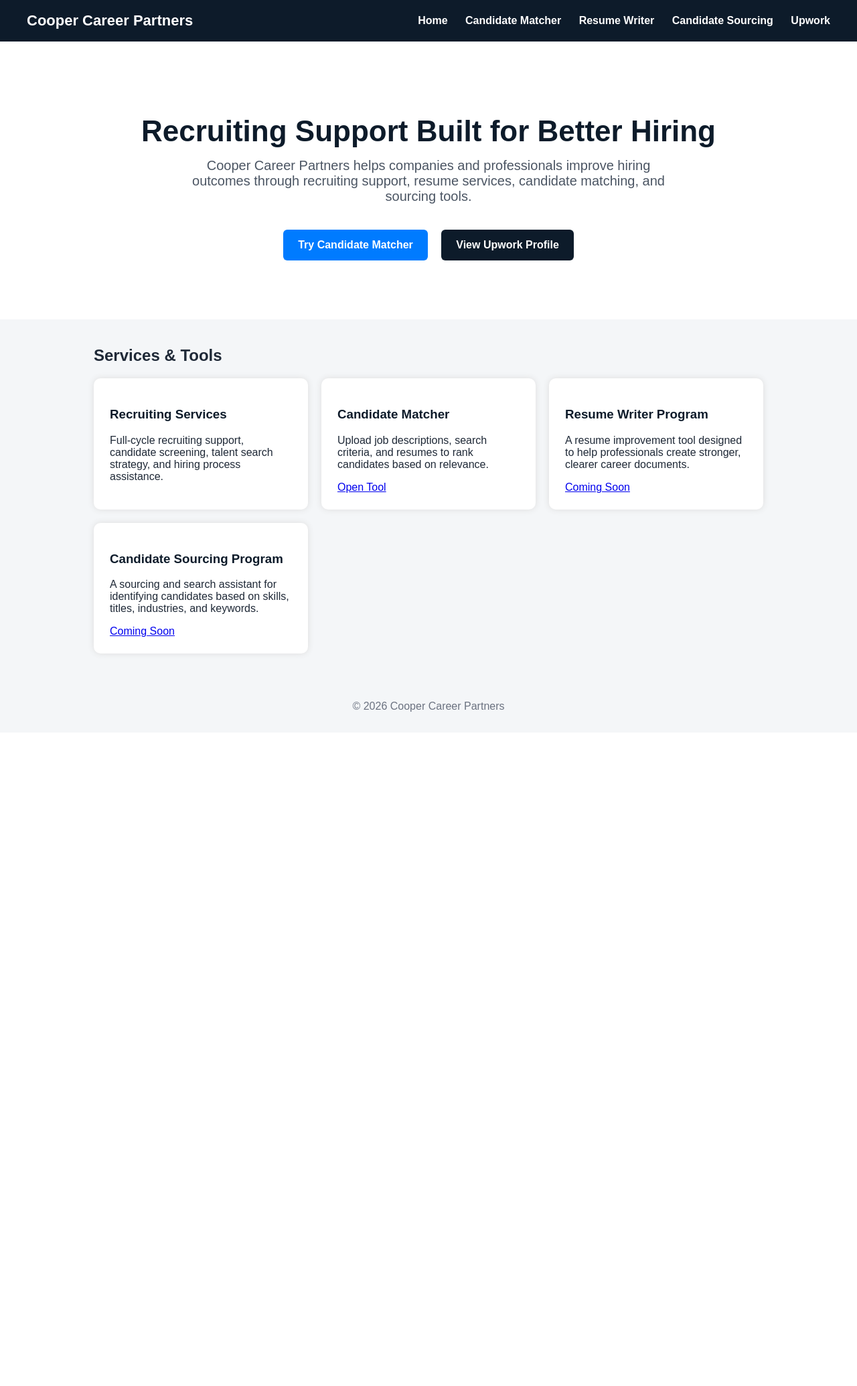
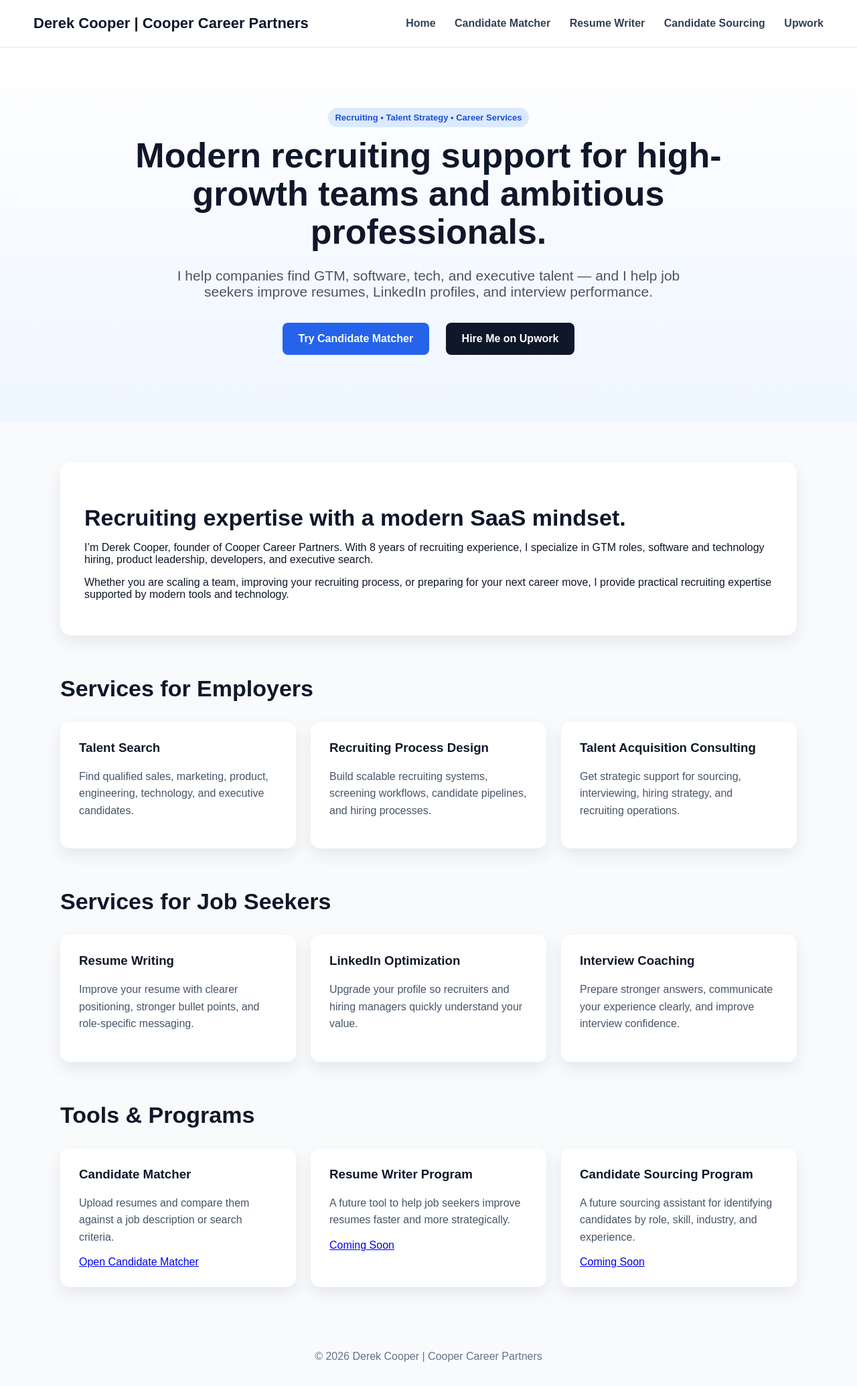
Before and after one commit to CooperCareerPartners/document-ranker, a Flask app: page / in a window 1280 px wide. Shown: the whole page at 67% size. Before the commit the page ends 1063 px from the top, so only its background shows below. Run offline with Flask 3, Linux system fonts and the light colour scheme.

Commit message:
update modern homepage

```diff
--- a/templates/home.html
+++ b/templates/home.html
@@ -1,29 +1,34 @@
 <!DOCTYPE html>
 <html>
 <head>
-    <title>Cooper Career Partners</title>
+    <title>Derek Cooper | Cooper Career Partners</title>
     <style>
-        body { font-family: Arial, sans-serif; margin: 0; background: #f4f6f8; color: #1f2937; }
-        nav { background: #0d1b2a; padding: 18px 40px; display: flex; justify-content: space-between; align-items: center; }
-        nav a { color: white; text-decoration: none; margin-left: 22px; font-weight: bold; }
-        .brand { color: white; font-size: 22px; font-weight: bold; }
-        .hero { padding: 80px 40px; text-align: center; background: white; }
-        .hero h1 { font-size: 44px; margin-bottom: 15px; color: #0d1b2a; }
-        .hero p { font-size: 20px; max-width: 750px; margin: auto; color: #4b5563; }
-        .buttons { margin-top: 30px; }
-        .button { display: inline-block; padding: 14px 22px; background: #007bff; color: white; text-decoration: none; border-radius: 6px; margin: 8px; font-weight: bold; }
-        .button.secondary { background: #0d1b2a; }
-        .section { max-width: 1000px; margin: 40px auto; padding: 0 25px; }
-        .cards { display: grid; grid-template-columns: repeat(auto-fit, minmax(240px, 1fr)); gap: 20px; }
-        .card { background: white; padding: 24px; border-radius: 10px; box-shadow: 0 0 10px #ddd; }
-        .card h3 { color: #0d1b2a; }
-        footer { text-align: center; padding: 30px; color: #6b7280; }
+        body { margin: 0; font-family: Arial, sans-serif; background: #f8fafc; color: #0f172a; }
+        nav { display: flex; justify-content: space-between; align-items: center; padding: 22px 50px; background: white; border-bottom: 1px solid #e5e7eb; }
+        .brand { font-weight: 800; font-size: 22px; }
+        nav a { margin-left: 24px; text-decoration: none; color: #334155; font-weight: 600; }
+        .hero { padding: 90px 50px; text-align: center; background: linear-gradient(180deg, #ffffff, #eef6ff); }
+        .hero h1 { font-size: 52px; max-width: 900px; margin: auto; line-height: 1.1; }
+        .hero p { font-size: 21px; max-width: 760px; margin: 24px auto; color: #475569; }
+        .button { display: inline-block; margin: 10px; padding: 15px 24px; border-radius: 8px; text-decoration: none; font-weight: 700; }
+        .primary { background: #2563eb; color: white; }
+        .secondary { background: #0f172a; color: white; }
+        .section { max-width: 1100px; margin: 60px auto; padding: 0 30px; }
+        .section h2 { font-size: 34px; margin-bottom: 15px; }
+        .grid { display: grid; grid-template-columns: repeat(auto-fit, minmax(260px, 1fr)); gap: 22px; margin-top: 30px; }
+        .card { background: white; padding: 28px; border-radius: 14px; box-shadow: 0 10px 25px rgba(15, 23, 42, 0.08); }
+        .card h3 { margin-top: 0; color: #0f172a; }
+        .card p { color: #475569; line-height: 1.6; }
+        .tag { display: inline-block; background: #dbeafe; color: #1d4ed8; padding: 7px 10px; border-radius: 999px; font-size: 13px; font-weight: 700; margin-bottom: 14px; }
+        .about { background: white; border-radius: 16px; padding: 36px; box-shadow: 0 10px 25px rgba(15, 23, 42, 0.08); }
+        footer { text-align: center; padding: 35px; color: #64748b; }
     </style>
 </head>
+
 <body>
 
 <nav>
-    <div class="brand">Cooper Career Partners</div>
+    <div class="brand">Derek Cooper | Cooper Career Partners</div>
     <div>
         <a href="/">Home</a>
         <a href="/candidate-matcher">Candidate Matcher</a>
@@ -33,50 +38,90 @@
     </div>
 </nav>
 
-<div class="hero">
-    <h1>Recruiting Support Built for Better Hiring</h1>
+<section class="hero">
+    <div class="tag">Recruiting • Talent Strategy • Career Services</div>
+    <h1>Modern recruiting support for high-growth teams and ambitious professionals.</h1>
     <p>
-        Cooper Career Partners helps companies and professionals improve hiring outcomes through recruiting support,
-        resume services, candidate matching, and sourcing tools.
+        I help companies find GTM, software, tech, and executive talent — and I help job seekers improve resumes,
+        LinkedIn profiles, and interview performance.
     </p>
+    <a class="button primary" href="/candidate-matcher">Try Candidate Matcher</a>
+    <a class="button secondary" href="/upwork" target="_blank">Hire Me on Upwork</a>
+</section>
 
-    <div class="buttons">
-        <a class="button" href="/candidate-matcher">Try Candidate Matcher</a>
-        <a class="button secondary" href="/upwork" target="_blank">View Upwork Profile</a>
+<section class="section">
+    <div class="about">
+        <h2>Recruiting expertise with a modern SaaS mindset.</h2>
+        <p>
+            I’m Derek Cooper, founder of Cooper Career Partners. With 8 years of recruiting experience, I specialize in
+            GTM roles, software and technology hiring, product leadership, developers, and executive search.
+        </p>
+        <p>
+            Whether you are scaling a team, improving your recruiting process, or preparing for your next career move,
+            I provide practical recruiting expertise supported by modern tools and technology.
+        </p>
     </div>
-</div>
+</section>
 
-<div class="section">
-    <h2>Services & Tools</h2>
+<section class="section">
+    <h2>Services for Employers</h2>
+    <div class="grid">
+        <div class="card">
+            <h3>Talent Search</h3>
+            <p>Find qualified sales, marketing, product, engineering, technology, and executive candidates.</p>
+        </div>
+        <div class="card">
+            <h3>Recruiting Process Design</h3>
+            <p>Build scalable recruiting systems, screening workflows, candidate pipelines, and hiring processes.</p>
+        </div>
+        <div class="card">
+            <h3>Talent Acquisition Consulting</h3>
+            <p>Get strategic support for sourcing, interviewing, hiring strategy, and recruiting operations.</p>
+        </div>
+    </div>
+</section>
 
-    <div class="cards">
+<section class="section">
+    <h2>Services for Job Seekers</h2>
+    <div class="grid">
         <div class="card">
-            <h3>Recruiting Services</h3>
-            <p>Full-cycle recruiting support, candidate screening, talent search strategy, and hiring process assistance.</p>
+            <h3>Resume Writing</h3>
+            <p>Improve your resume with clearer positioning, stronger bullet points, and role-specific messaging.</p>
         </div>
+        <div class="card">
+            <h3>LinkedIn Optimization</h3>
+            <p>Upgrade your profile so recruiters and hiring managers quickly understand your value.</p>
+        </div>
+        <div class="card">
+            <h3>Interview Coaching</h3>
+            <p>Prepare stronger answers, communicate your experience clearly, and improve interview confidence.</p>
+        </div>
+    </div>
+</section>
 
+<section class="section">
+    <h2>Tools & Programs</h2>
+    <div class="grid">
         <div class="card">
             <h3>Candidate Matcher</h3>
-            <p>Upload job descriptions, search criteria, and resumes to rank candidates based on relevance.</p>
-            <a href="/candidate-matcher">Open Tool</a>
+            <p>Upload resumes and compare them against a job description or search criteria.</p>
+            <a href="/candidate-matcher">Open Candidate Matcher</a>
         </div>
-
         <div class="card">
             <h3>Resume Writer Program</h3>
-            <p>A resume improvement tool designed to help professionals create stronger, clearer career documents.</p>
+            <p>A future tool to help job seekers improve resumes faster and more strategically.</p>
             <a href="/resume-writer">Coming Soon</a>
         </div>
-
         <div class="card">
             <h3>Candidate Sourcing Program</h3>
-            <p>A sourcing and search assistant for identifying candidates based on skills, titles, industries, and keywords.</p>
+            <p>A future sourcing assistant for identifying candidates by role, skill, industry, and experience.</p>
             <a href="/candidate-sourcing">Coming Soon</a>
         </div>
     </div>
-</div>
+</section>
 
 <footer>
-    © 2026 Cooper Career Partners
+    © 2026 Derek Cooper | Cooper Career Partners
 </footer>
 
 </body>
```
